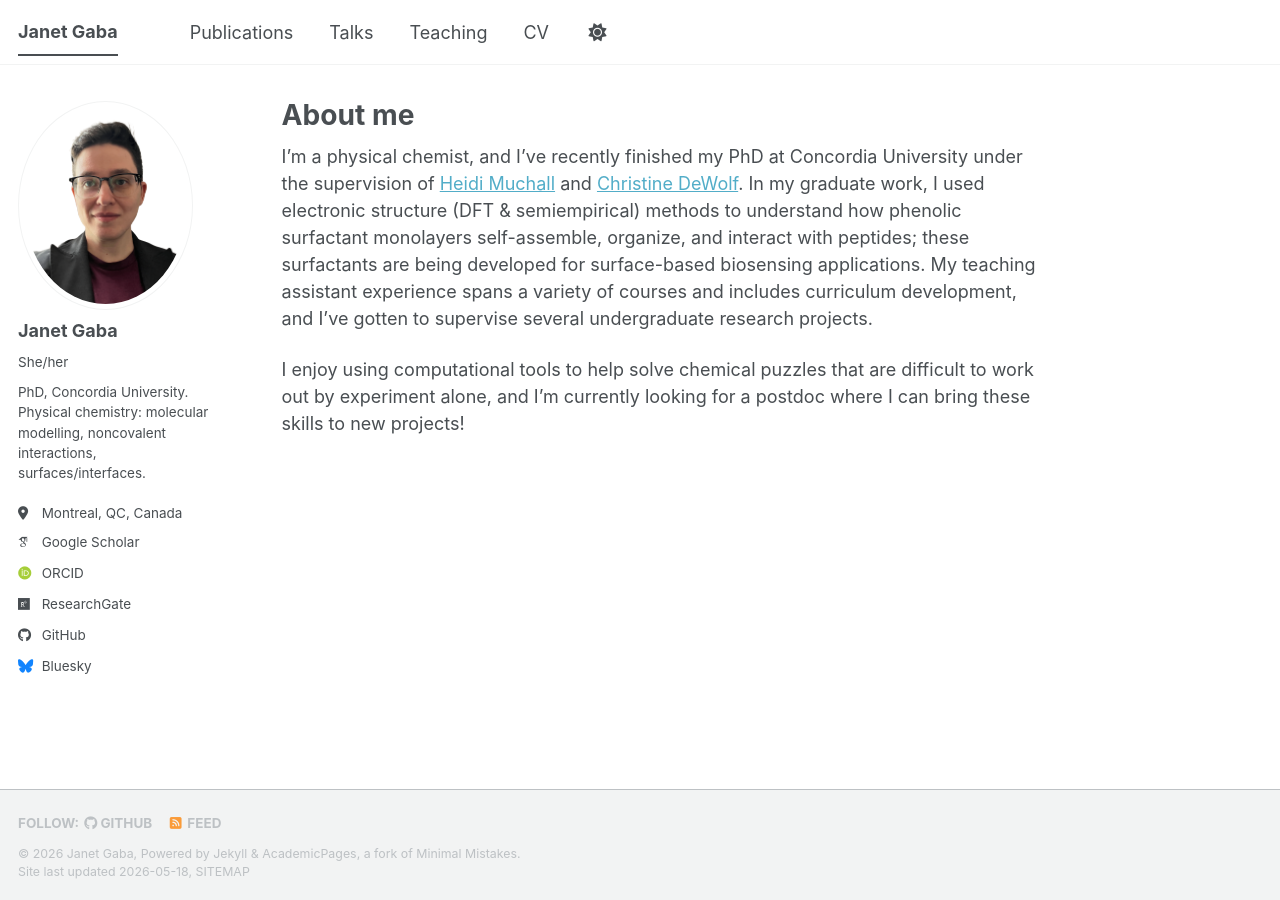
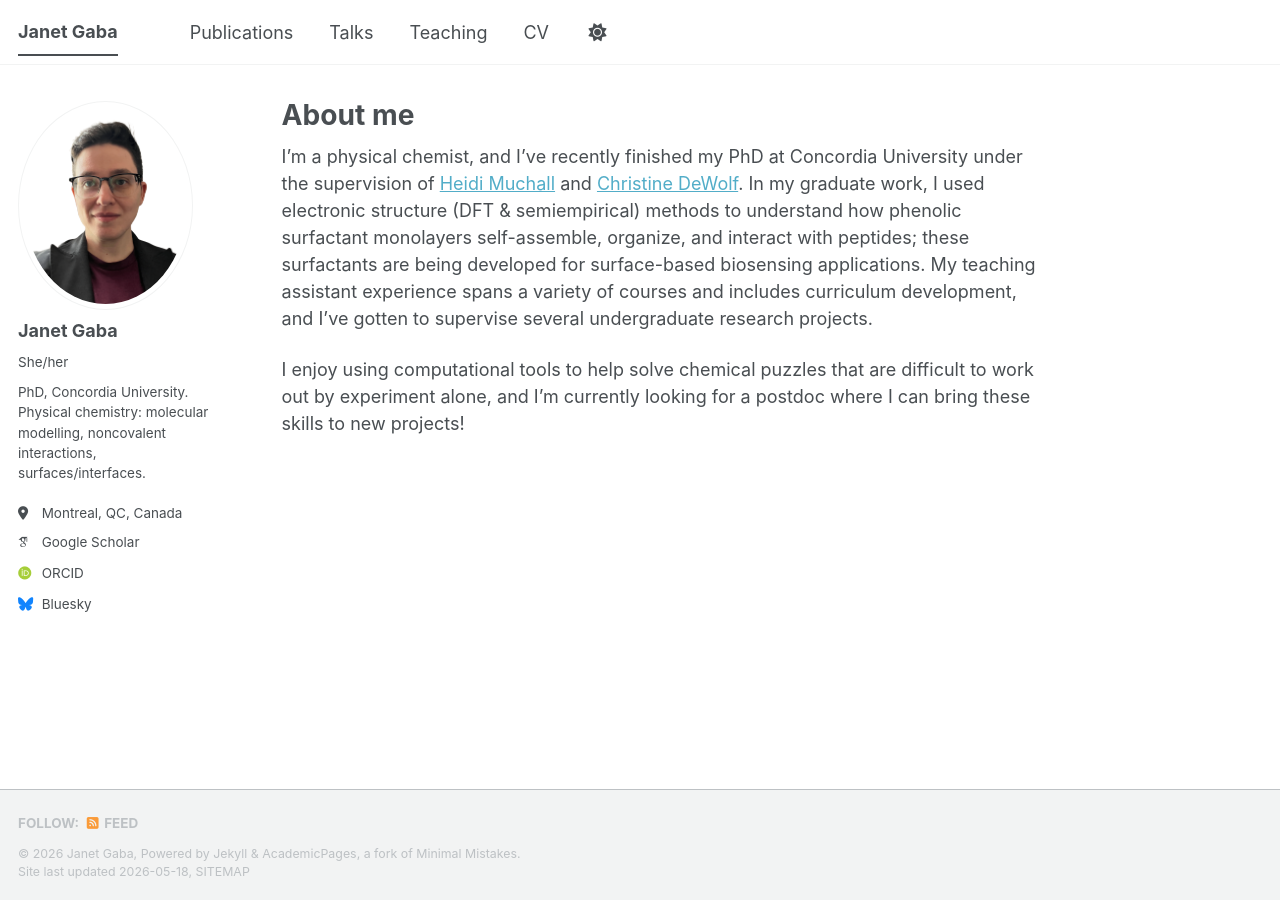
Before and after one commit to janetgaba/janetgaba.github.io, a Jekyll site: the page built from _pages/about.md, in a window 1280 px wide. Built offline with Jekyll 4.4.1, drawn with Linux system fonts in a browser that asks for light colours; some web fonts are replaced; a script bundle is joined from its source files by our own code; library files that are not in the unit come from our copies.

Commit message:
Update _config.yml

```diff
--- a/_config.yml
+++ b/_config.yml
@@ -42,7 +42,7 @@ author:
   semantic         : # URL
   ssrn             : # URL
   pubmed           : # URL
-  researchgate     : "https://www.researchgate.net/profile/Janet-Gaba"
+  researchgate     : # "https://www.researchgate.net/profile/Janet-Gaba"
   scopus           : # URL
   zotero           : # URL
 
@@ -51,7 +51,7 @@ author:
   bitbucket        : # Username - Update with your username on the site
   codepen          : # Username
   dribbble         : # Username
-  github           : "janetgaba"
+  github           : # "janetgaba"
   kaggle           : # Username
   stackoverflow    : # User number or user number and name (i.e., use "1" or "1/jeff-atwood")
 
```
